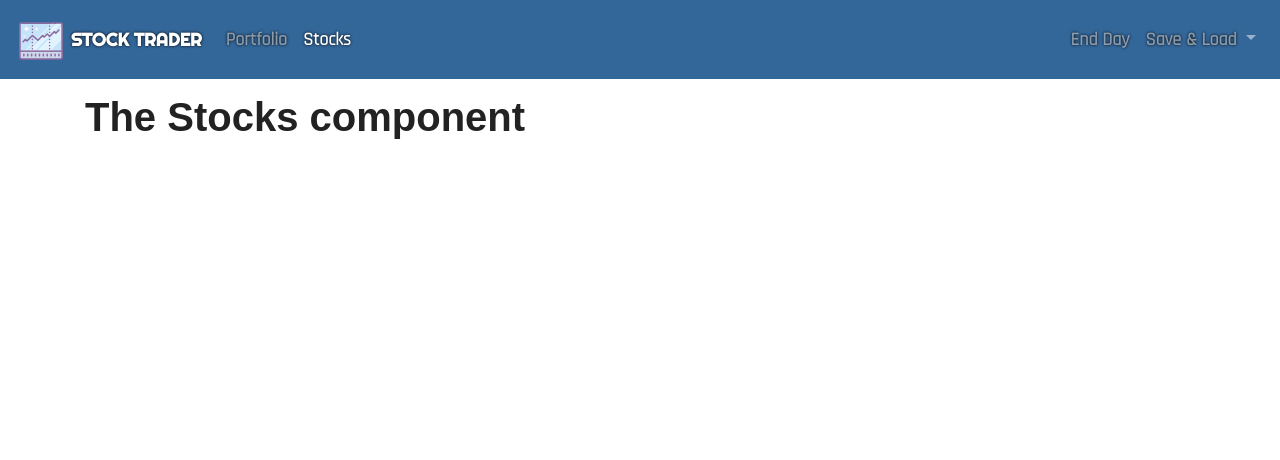
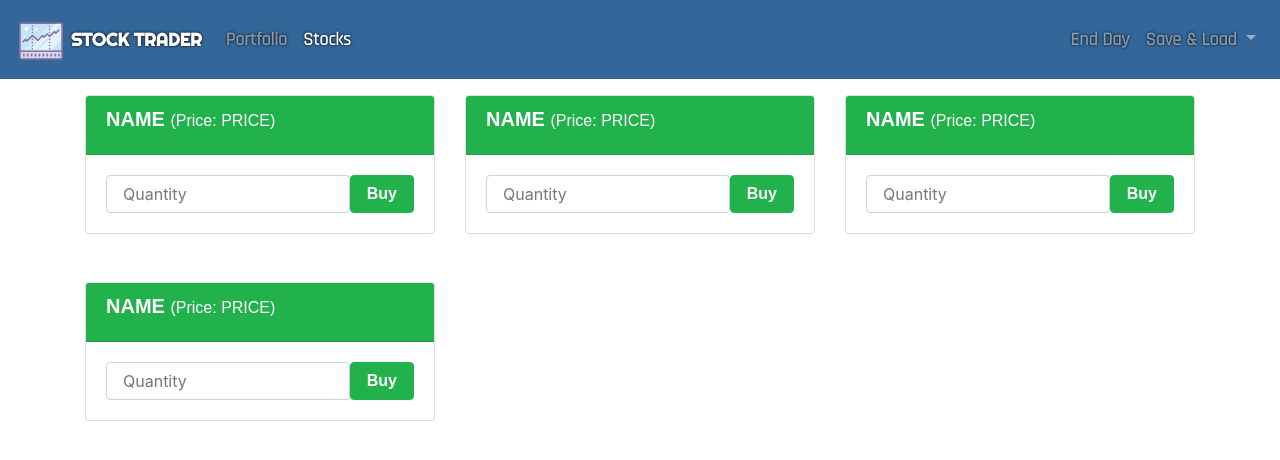
Before and after one commit to Belchenkov/stock_trader_vuejs, a Vue app: page /stocks in a window 1280 px wide. Shown: the top 460 px of the page. Built offline with nearby package versions, Linux system fonts and the light colour scheme; a web font is replaced by a local one.

Commit message:
Create Stock Components

```diff
--- a/src/components/stocks/Stock.vue
+++ b/src/components/stocks/Stock.vue
@@ -1,3 +1,26 @@
 <template>
-  <h1>The Stock component</h1>
+    <div class="col-sm-6 col-md-4 mb-5">
+      <div class="card">
+        <div class="card-header bg-success">
+          <h5 class="card-title text-white">
+              NAME
+              <small>(Price: PRICE)</small>
+            </h5>
+        </div>
+        <div class="card-body d-flex justify-content-between">
+            <div>
+              <input
+                type="number"
+                class="form-control"
+                placeholder="Quantity"
+              >
+            </div>
+            <div>
+              <button
+                class="btn btn-success"
+              >Buy</button>
+            </div>
+          </div>
+      </div>
+    </div>
 </template>
--- a/src/components/stocks/Stocks.vue
+++ b/src/components/stocks/Stocks.vue
@@ -1,3 +1,25 @@
 <template>
-  <h1>The Stocks component</h1>
+  <div id="stocks" class="row">
+    <app-stock v-for="stock in stocks"></app-stock>
+  </div>
 </template>
+
+<script>
+import Stock from './Stock.vue'
+
+export default {
+  components: {
+    appStock: Stock
+  },
+  data () {
+    return {
+      stocks: [
+        { id: 1, name: 'BMW', price: 100 },
+        { id: 2, name: 'Google', price: 200 },
+        { id: 3, name: 'Apple', price: 250 },
+        { id: 4, name: 'Twitter', price: 50 }
+      ]
+    }
+  }
+}
+</script>
```
